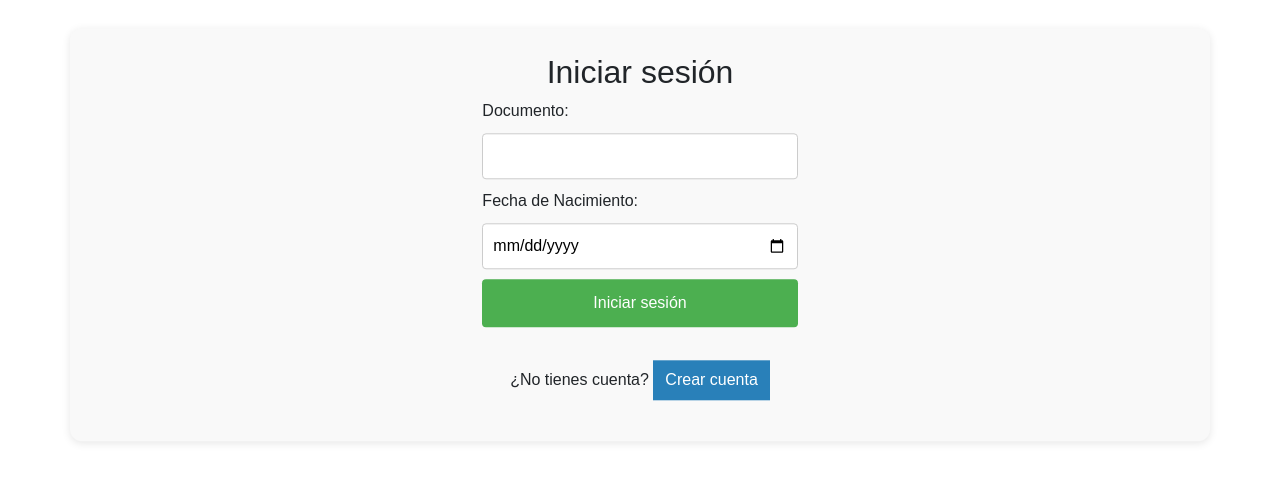
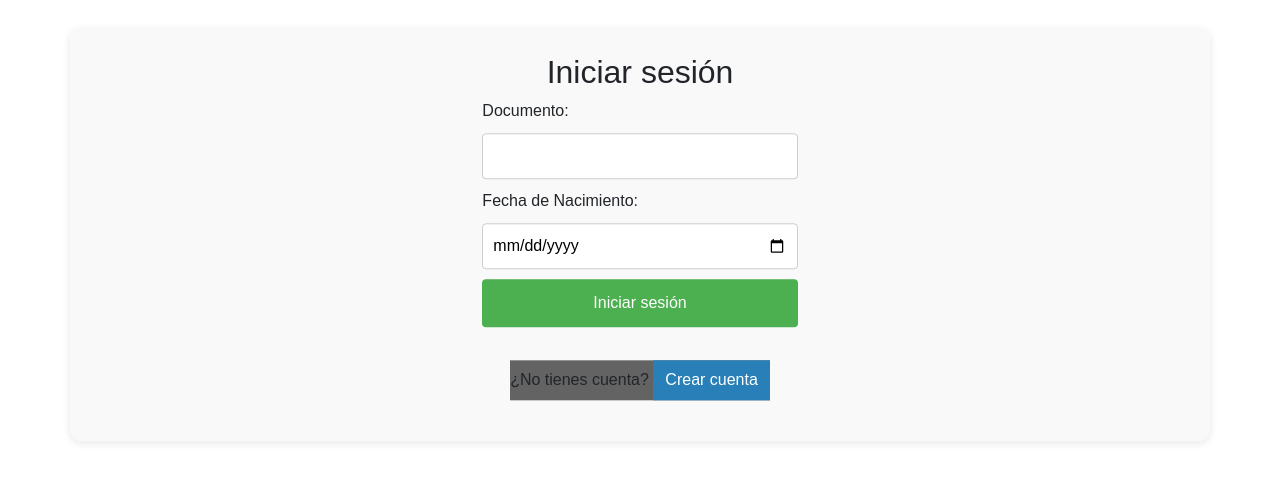
Before and after one commit to Fajoce/PruebaTecnicaFrontReact, a React (Create React App) app: page / in a window 1280 px wide. Shown: the part 215-696 px from the top of the page. Built offline with nearby package versions, Linux system fonts and the light colour scheme.

Commit message:
Agregue Mas estilos

```diff
--- a/src/Components/Inicio.jsx
+++ b/src/Components/Inicio.jsx
@@ -1,12 +1,12 @@
 import React from 'react';
 import { Carousel } from 'react-bootstrap';
-//import '../css/Inicio.css'
+import '../css/Inicio.css'
 
 const Inicio = () => {
   return (
     <div style={{ padding: '20px' }} className='container'>
       <h2>Bienvenido a nuestra Clínica</h2>
-      <p>Ofrecemos servicios de medicina general y odontología con profesionales altamente capacitados.</p>
+      <h6>Ofrecemos servicios de medicina general y odontología con profesionales altamente capacitados.</h6>
 
       <Carousel fade>
         <Carousel.Item>
--- a/src/css/Inicio.css
+++ b/src/css/Inicio.css
@@ -10,7 +10,9 @@
     font-weight: bold;
     margin-bottom: 10px;
   }
-
+  p{
+    background-color: rgba(0, 0, 0, 0.6);
+  }
   .inicio-description {
     text-align: center;
     font-size: 1.1rem;
```
